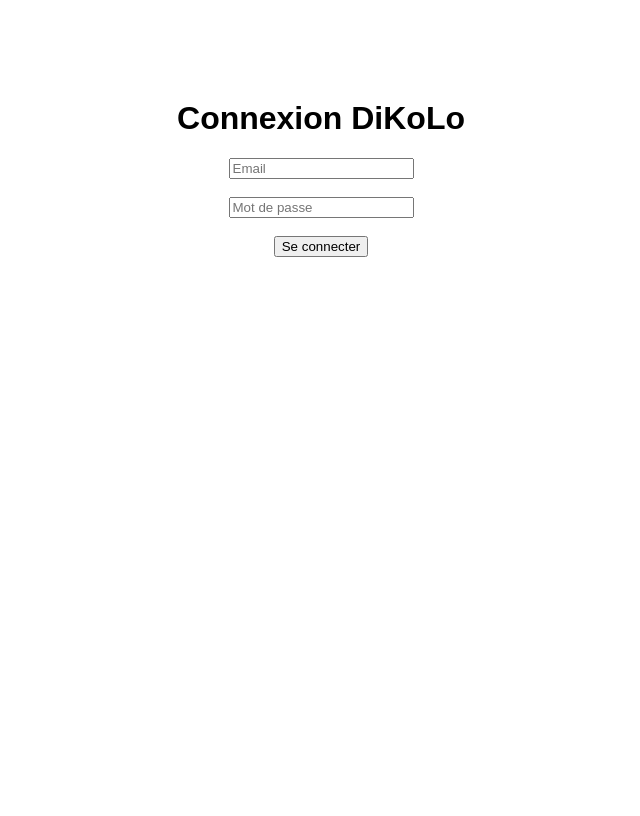
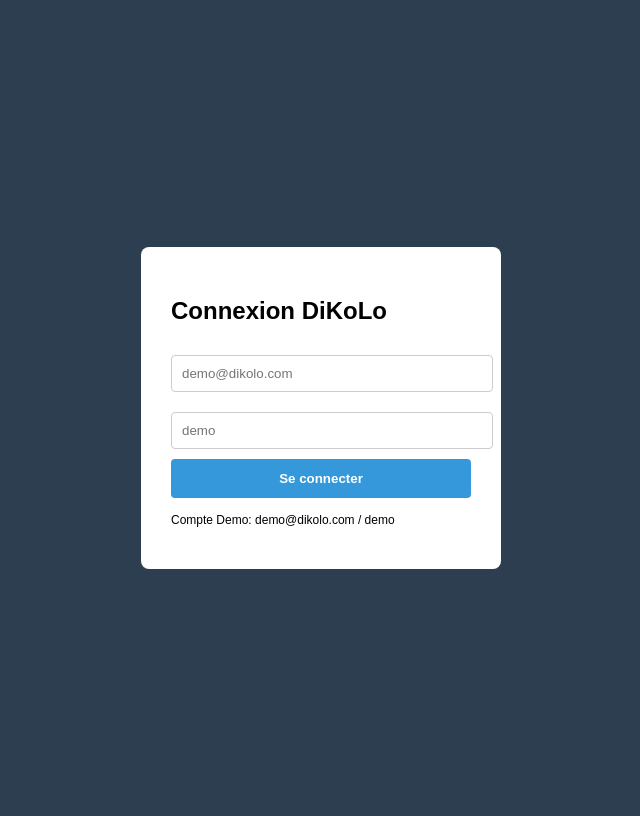
Before and after one commit to dikolo-sn/-dikolo-demo-v2, a FastAPI app: template templates/login.html in a window 1280 px wide. Shown: the whole page, without its empty margins (319-959 px from the left). Before the commit the page ends 257 px from the top, so only its background shows below. Run offline with FastAPI, Linux system fonts and the light colour scheme; the template is opened without the code that fills it, so the values that code supplies are empty.

Commit message:
Revamp login page with improved styling and structure

```diff
--- a/templates/login.html
+++ b/templates/login.html
@@ -1,12 +1,26 @@
 <!DOCTYPE html>
-<html>
-<head><title>Login DiKoLo</title></head>
-<body style="font-family: Arial; text-align: center; margin-top: 100px;">
-<h1>Connexion DiKoLo</h1>
-<form method="post">
-    <input name="email" placeholder="Email" required><br><br>
-    <input name="password" type="password" placeholder="Mot de passe" required><br><br>
-    <button>Se connecter</button>
-</form>
+<html lang="fr">
+<head>
+    <meta charset="UTF-8">
+    <title>Connexion - DiKoLo</title>
+    <style>
+        body { font-family: Arial; background: #2c3e50; display: flex; justify-content: center; align-items: center; height: 100vh; }
+        .login-box { background: white; padding: 30px; border-radius: 8px; width: 300px; }
+        input { width: 100%; padding: 10px; margin: 10px 0; border: 1px solid #ccc; border-radius: 4px; }
+        button { width: 100%; padding: 12px; background: #3498db; color: white; border: none; border-radius: 4px; font-weight: bold; }
+        .error { color: red; font-size: 14px; }
+    </style>
+</head>
+<body>
+    <div class="login-box">
+        <h2>Connexion DiKoLo</h2>
+        {% if error %}<p class="error">{{ error }}</p>{% endif %}
+        <form method="post" action="/login">
+            <input type="email" name="email" placeholder="demo@dikolo.com" required>
+            <input type="password" name="password" placeholder="demo" required>
+            <button type="submit">Se connecter</button>
+        </form>
+        <p style="font-size:12px; margin-top:15px;">Compte Demo: demo@dikolo.com / demo</p>
+    </div>
 </body>
 </html>
```
